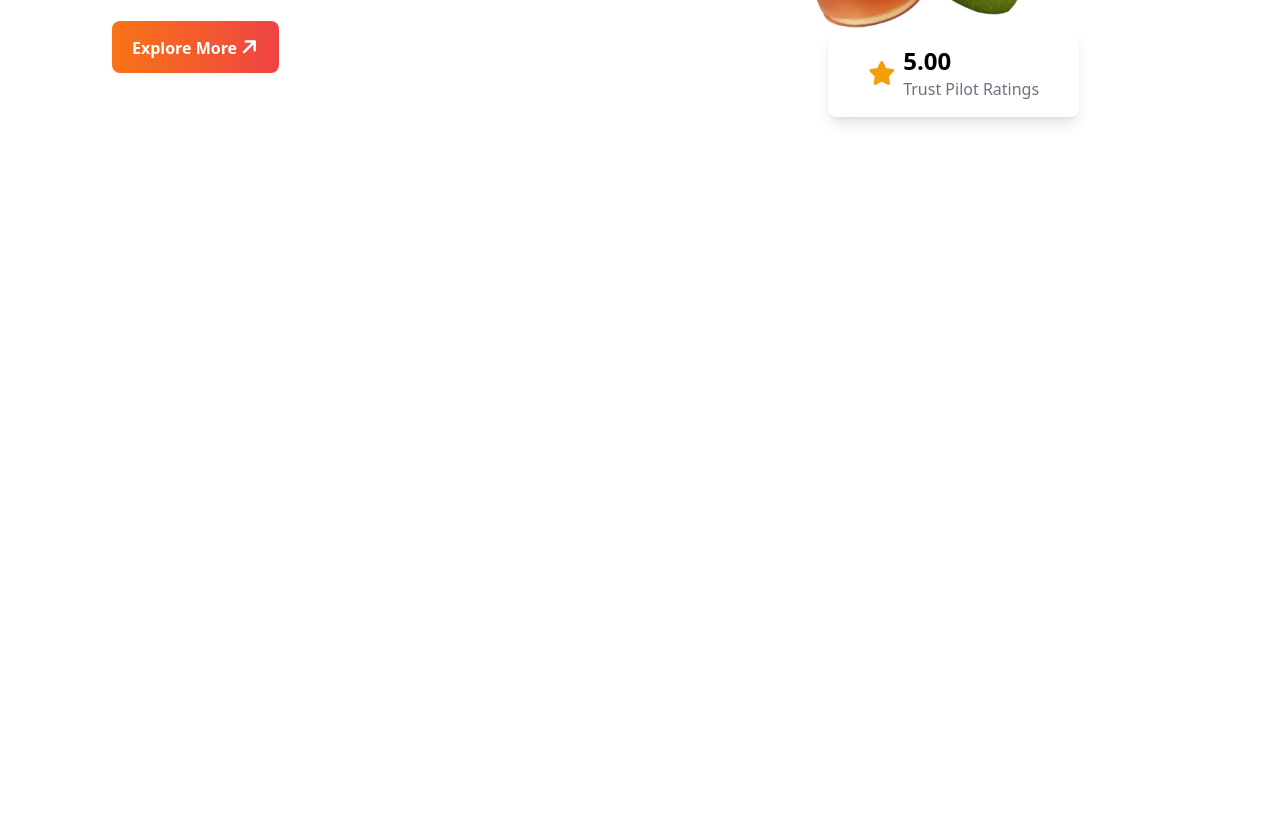
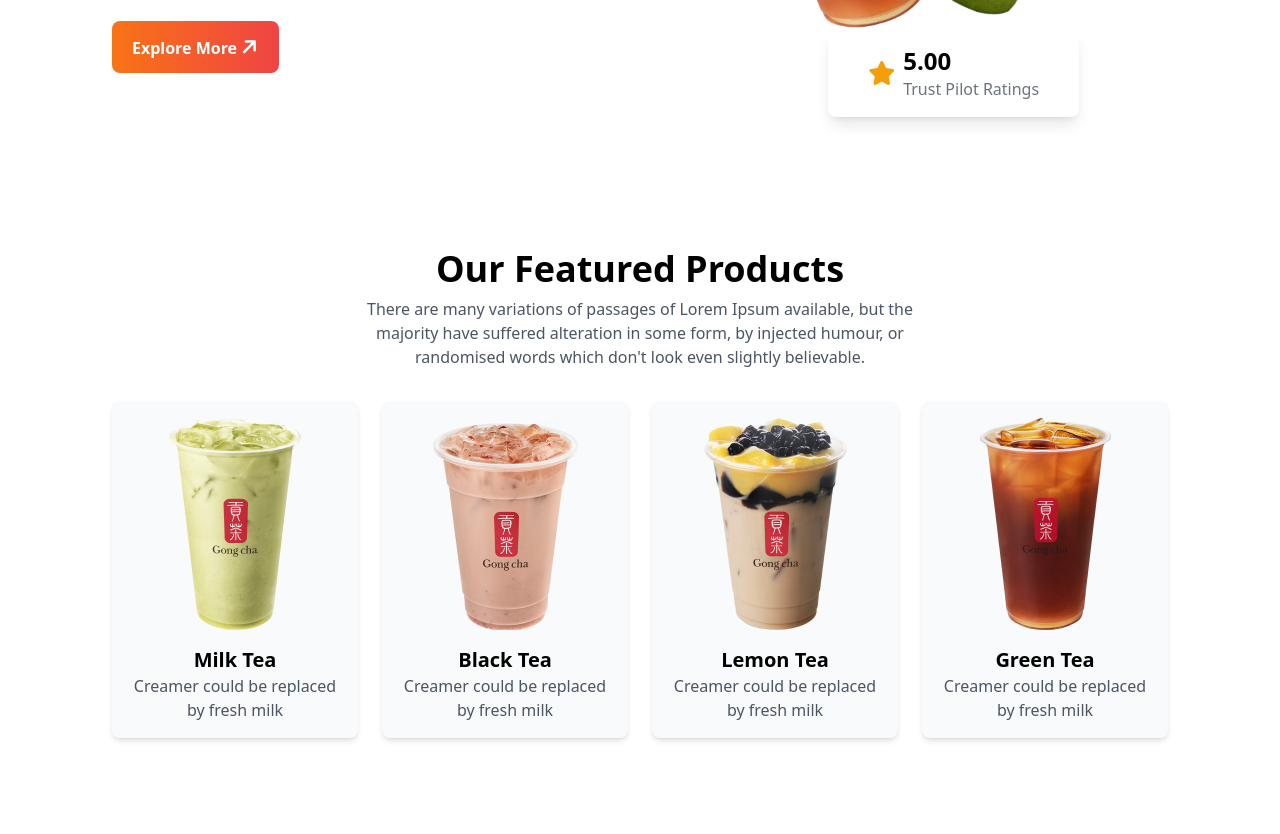
Before and after one commit to Maruf343/tea_house, a plain HTML site: page index.html in a window 1280 px wide. Shown: the part 331-1165 px from the top of the page. Before the commit the page ends 800 px from the top, so only its background shows below. Drawn offline with nearby package versions, Linux system fonts and the light colour scheme.

Commit message:
completed featured section

```diff
--- a/index.html
+++ b/index.html
@@ -28,7 +28,7 @@
     <!-- main content -->
      <main class="max-w-screen-xl mx-auto px-16 lg:px-28">
         <!-- header section start -->
-         <header class="flex pt-10 mb-20">
+         <header class="lg:flex pt-10 mb-20">
             <!-- text content -->
              <div>
                 <h1 class="text-5xl md:text-7xl">It's good <br>
@@ -58,6 +58,49 @@
                  </div>
               </div>
          </header>
+         <!-- featured product section -->
+          <section class="py-8 lg:py-24">
+            <!-- title -->
+             <div class="text-center mb-8">
+                <h1 class="text-3xl md:text-4xl font-bold mb-2">Our Featured Products</h1>
+                <p class="text-gray-600 max-w-xl mx-auto">There are many variations of passages of Lorem Ipsum available, but the majority have suffered alteration in some form, by injected humour, or randomised words which don't look even slightly believable. </p>
+             </div>
+             <!-- grid card -->
+              <div class="grid grid-cols-1 md:grid-cols-2 lg:grid-cols-4 gap-6 text-center">
+                <!-- product card -->
+                 <div class="rounded-lg shadow-md bg-gray-50 overflow-hidden">
+                    <img class="mx-auto pt-4" src="images/tea-1.png" alt="">
+                    <div class="p-4">
+                        <h2 class="font-bold text-xl">Milk Tea</h2>
+                        <p class="text-gray-600">Creamer could be replaced by fresh milk</p>
+                    </div>
+                 </div>
+                 <!-- product card -->
+                 <div class="rounded-lg shadow-md bg-gray-50 overflow-hidden">
+                    <img class="mx-auto pt-4" src="images/tea-2.png" alt="">
+                    <div class="p-4">
+                        <h2 class="font-bold text-xl">Black Tea</h2>
+                        <p class="text-gray-600">Creamer could be replaced by fresh milk</p>
+                    </div>
+                 </div>
+                 <!-- product card -->
+                 <div class="rounded-lg shadow-md bg-gray-50 overflow-hidden">
+                    <img class="mx-auto pt-4" src="images/tea-3.png" alt="">
+                    <div class="p-4">
+                        <h2 class="font-bold text-xl">Lemon Tea</h2>
+                        <p class="text-gray-600">Creamer could be replaced by fresh milk</p>
+                    </div>
+                 </div>
+                 <!-- product card -->
+                 <div class="rounded-lg shadow-md bg-gray-50 overflow-hidden">
+                    <img class="mx-auto pt-4" src="images/tea-4.png" alt="">
+                    <div class="p-4">
+                        <h2 class="font-bold text-xl">Green Tea</h2>
+                        <p class="text-gray-600">Creamer could be replaced by fresh milk</p>
+                    </div>
+                 </div>
+              </div>
+          </section>
      </main>
 </body>
 </html>
```
